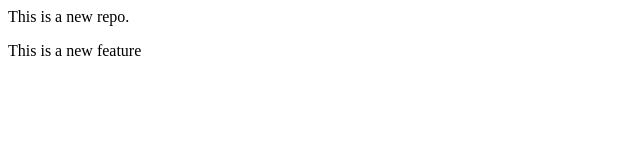
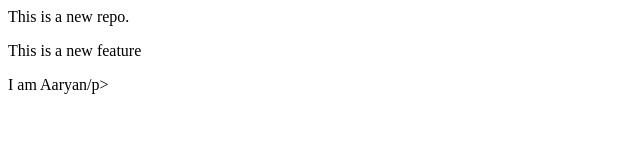
Before and after one commit to aaryan272005/localrepo, a plain HTML site: page index.html in a window 1280 px wide. Shown: the whole page, without its empty margins (0-640 px from the left). Drawn offline with Linux system fonts and the light colour scheme.

Commit message:
Add my initials

```diff
--- a/index.html
+++ b/index.html
@@ -1,2 +1,3 @@
 <p>This is a new repo.</p>
 <p>This is a new feature</p>
+<p>I am Aaryan/p>
```
